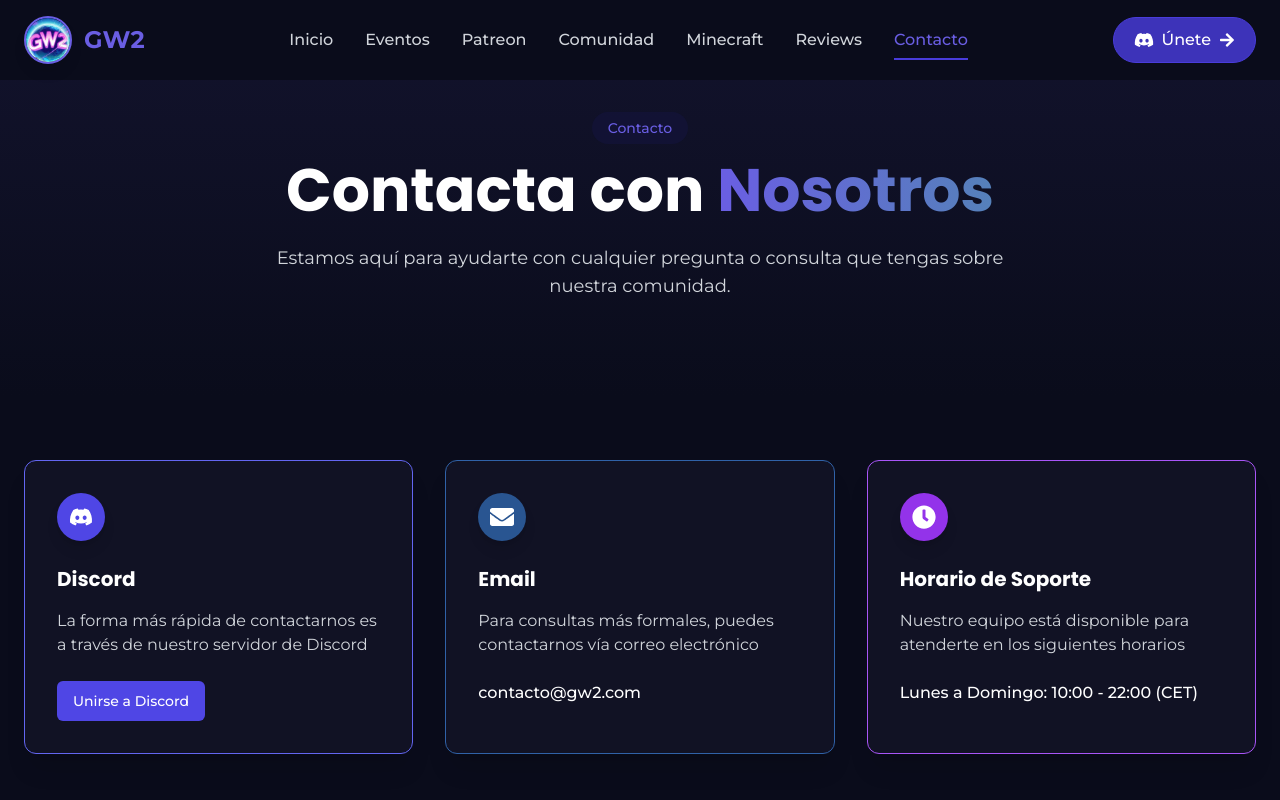
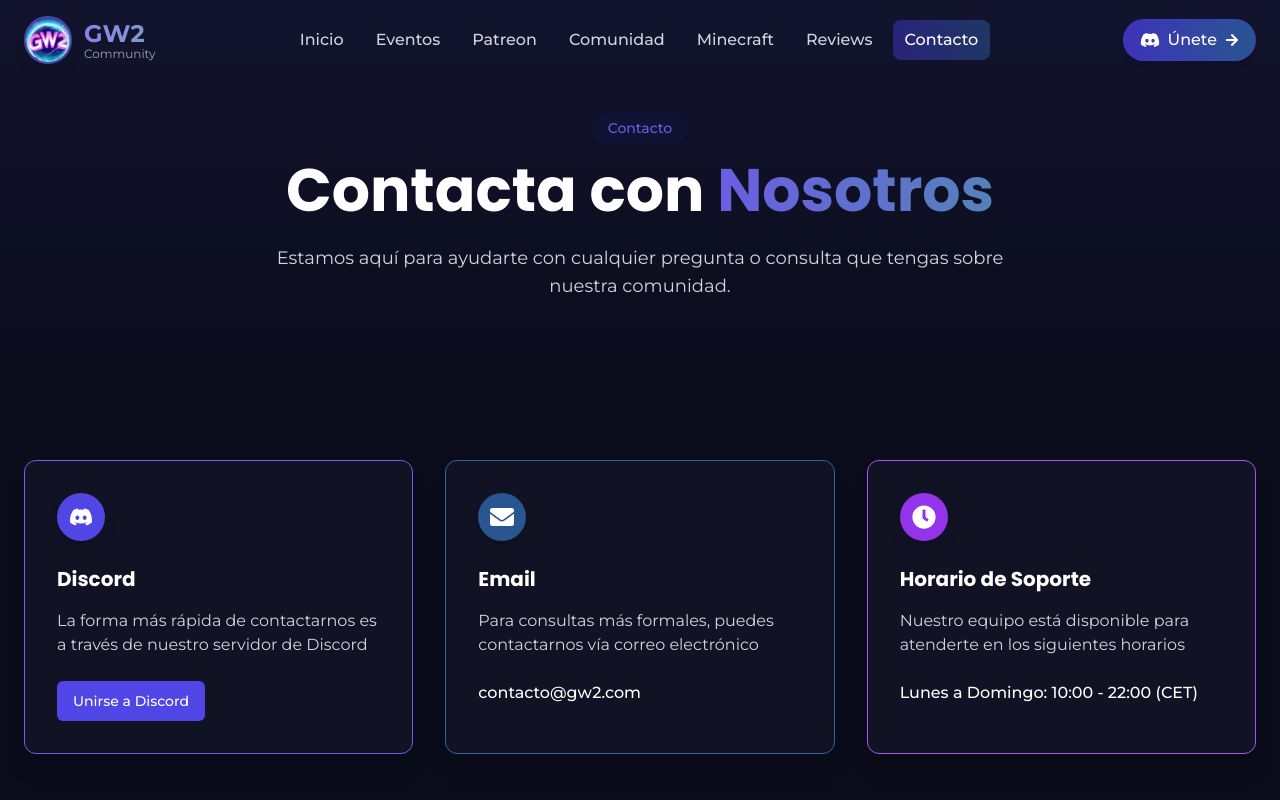
Before and after one commit to persecucion/GW2-WEB, a Next.js app: page /contact in a window 1280 px wide. Shown: the top 800 px of the page. Built offline with nearby package versions, Linux system fonts and the light colour scheme.

Commit message:
Update Header.tsx

```diff
--- a/app/Header.tsx
+++ b/app/Header.tsx
@@ -39,98 +39,108 @@
     <header
       className={`fixed top-0 left-0 w-full z-50 transition-all duration-500 ${
         isScrolled
-          ? 'bg-dark-900 py-3 shadow-2xl border-b border-primary-800'
-          : 'bg-dark-900 py-4'
+          ? 'bg-dark-950/95 backdrop-blur-md py-3 border-b border-primary-500/30'
+          : 'bg-transparent py-4'
       }`}
     >
-      {/* Borde inferior */}
-      <div className={`absolute bottom-0 left-0 right-0 h-[1px] bg-primary-500 ${isScrolled ? 'opacity-100' : 'opacity-0'}`}></div>
+      {/* Gradient border effect */}
+      <div className={`absolute bottom-0 left-0 right-0 h-[1px] bg-gradient-to-r from-transparent via-primary-500/80 to-transparent ${
+        isScrolled ? 'opacity-100' : 'opacity-0'
+      }`}></div>
+
+      {/* Header background with animated gradient when scrolled */}
+      {isScrolled && (
+        <div className="absolute inset-0 bg-gradient-to-r from-dark-950 via-dark-900 to-dark-950 opacity-90"></div>
+      )}
 
       <div className="max-w-7xl mx-auto flex justify-between items-center px-4 md:px-6 relative z-10">
-        <Link href="/" className="flex items-center gap-3">
-          <div className="relative w-12 h-12 overflow-hidden rounded-full border-2 border-primary-400 shadow-lg">
+        <Link href="/" className="flex items-center gap-3 group">
+          <div className="relative w-10 h-10 md:w-12 md:h-12 overflow-hidden rounded-full border-2 border-primary-400/70 shadow-lg group-hover:shadow-primary-500/20 transition-all duration-300">
+            <div className="absolute inset-0 bg-gradient-to-br from-primary-500/30 to-secondary-500/30 group-hover:opacity-100 opacity-0 transition-opacity duration-300"></div>
             <Image
               src="/images/logo.png"
               alt="GW2 Logo"
               fill
               className="object-cover"
-              sizes="48px"
+              sizes="(max-width: 768px) 40px, 48px"
               priority
             />
           </div>
-          <span className="text-2xl font-bold text-primary-400">GW2</span>
+          <div className="flex flex-col">
+            <span className="text-xl md:text-2xl font-bold bg-gradient-to-r from-primary-300 to-secondary-300 bg-clip-text text-transparent group-hover:from-primary-200 group-hover:to-secondary-200 transition-all duration-300">GW2</span>
+            <span className="text-xs text-gray-400 -mt-1 hidden md:block">Community</span>
+          </div>
         </Link>
 
         {/* Desktop Navigation */}
-        <nav className="hidden md:flex items-center space-x-8">
+        <nav className="hidden md:flex items-center space-x-1 lg:space-x-2">
           {navItems.map((item) => (
             <Link
               key={item.name}
               href={item.path}
-              className={`font-medium relative py-2
-                ${pathname === item.path ? 'text-primary-400' : 'text-gray-300'}
+              className={`font-medium relative px-3 py-2 rounded-lg transition-all duration-300 hover:bg-white/5
+                ${pathname === item.path
+                  ? 'text-white'
+                  : 'text-gray-300 hover:text-white'
+                }
               `}
             >
               <span className="relative z-10">{item.name}</span>
 
-              {/* Indicador de página activa */}
+              {/* Active page indicator - gradient pill */}
               {pathname === item.path && (
-                <span
-                  className="absolute bottom-0 left-0 w-full h-0.5 bg-primary-500"
-                />
+                <span className="absolute inset-0 bg-gradient-to-r from-primary-600/80 to-secondary-600/80 rounded-lg opacity-70"></span>
               )}
             </Link>
           ))}
         </nav>
 
-        <div className="flex items-center gap-4">
+        <div className="flex items-center gap-2 md:gap-4">
           <a
             href="https://discord.gg/gatitos2"
             target="_blank"
             rel="noopener noreferrer"
-            className="hidden md:flex items-center px-5 py-2.5 rounded-full text-white font-medium bg-primary-600 border border-primary-500"
+            className="hidden md:flex items-center px-4 py-2 rounded-full text-white font-medium bg-gradient-to-r from-primary-600 to-secondary-600 hover:from-primary-500 hover:to-secondary-500 border border-primary-500/50 shadow-md hover:shadow-primary-500/20 transition-all duration-300"
           >
             <FaDiscord className="mr-2 text-xl" />
             <span>Únete</span>
-            <FaArrowRight className="ml-2" />
+            <FaArrowRight className="ml-2 text-sm" />
           </a>
 
           {/* Mobile menu button */}
           <button
-            className="md:hidden text-white p-2 rounded-full bg-primary-600 border border-primary-500 shadow-md"
+            className="md:hidden text-white p-2 rounded-full bg-gradient-to-r from-primary-600 to-secondary-600 border border-primary-500/50 shadow-md"
             onClick={() => setMobileMenuOpen(!mobileMenuOpen)}
             aria-label="Toggle mobile menu"
           >
-            {mobileMenuOpen ? <FaTimes size={20} /> : <FaBars size={20} />}
+            {mobileMenuOpen ? <FaTimes size={18} /> : <FaBars size={18} />}
           </button>
         </div>
       </div>
 
-      {/* Mobile Navigation Menu */}
+      {/* Mobile Navigation Menu - with glass morphism */}
       {mobileMenuOpen && (
-        <div
-          className="md:hidden bg-dark-800 border-t border-primary-800 shadow-lg"
-        >
-          <div className="px-4 py-5 space-y-3 relative z-10">
+        <div className="md:hidden fixed inset-0 z-40 pt-20 bg-dark-950/90 backdrop-blur-lg animate-fadeIn">
+          <div className="px-4 py-5 space-y-3 max-h-screen overflow-y-auto">
             {navItems.map((item) => (
               <Link
                 key={item.name}
                 href={item.path}
-                className={`block py-2.5 px-4 font-medium rounded-lg ${
+                className={`block py-3 px-4 font-medium rounded-lg transition-all duration-300 ${
                   pathname === item.path
-                    ? 'bg-primary-600 text-white border border-primary-500 shadow-inner'
-                    : 'text-gray-300 border border-transparent'
+                    ? 'bg-gradient-to-r from-primary-600/90 to-secondary-600/90 text-white border border-primary-500/50 shadow-inner'
+                    : 'text-gray-300 border border-transparent hover:bg-white/5'
                 }`}
               >
                 {item.name}
               </Link>
             ))}
-            <div className="pt-3 mt-3 border-t border-gray-800 flex gap-3">
+            <div className="pt-4 mt-4 border-t border-gray-800/50 grid grid-cols-2 gap-3">
               <a
                 href="https://discord.gg/gatitos2"
                 target="_blank"
                 rel="noopener noreferrer"
-                className="flex-1 flex items-center justify-center py-3 rounded-lg text-white font-medium bg-primary-600 border border-primary-500 shadow-md"
+                className="flex items-center justify-center py-3 px-3 rounded-lg text-white font-medium bg-gradient-to-r from-primary-600 to-primary-700 border border-primary-500/50 shadow-md"
               >
                 <FaDiscord className="mr-2 text-xl" />
                 <span>Discord</span>
@@ -139,7 +149,7 @@
                 href="https://www.patreon.com/gatitos2"
                 target="_blank"
                 rel="noopener noreferrer"
-                className="flex-1 flex items-center justify-center py-3 rounded-lg text-white font-medium bg-secondary-600 border border-secondary-500 shadow-md"
+                className="flex items-center justify-center py-3 px-3 rounded-lg text-white font-medium bg-gradient-to-r from-secondary-600 to-secondary-700 border border-secondary-500/50 shadow-md"
               >
                 <FaPatreon className="mr-2 text-xl" />
                 <span>Patreon</span>
```
